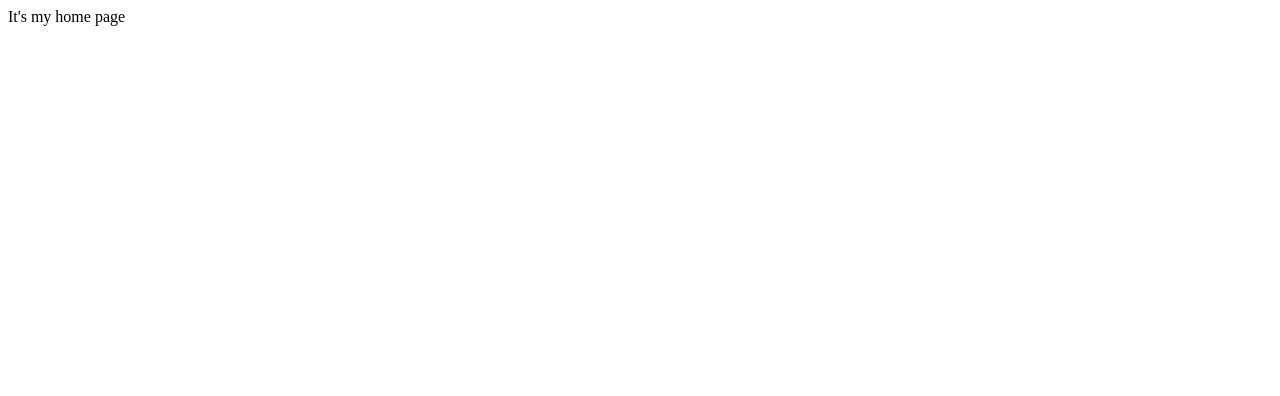
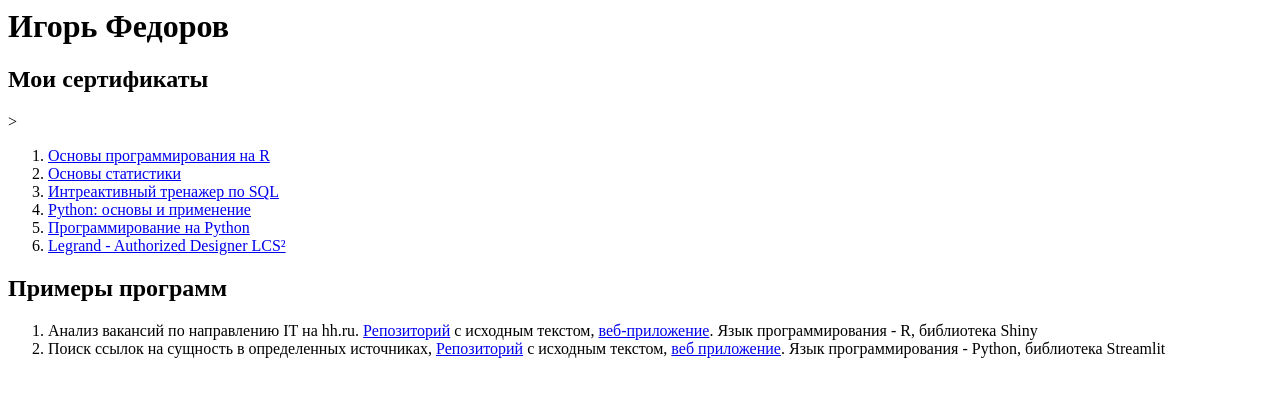
Before and after one commit to igo-git/igo-git.github.io, a plain HTML site: page index.html in a window 1280 px wide. Drawn offline with Linux system fonts and the light colour scheme.

Commit message:
Certificates and programs added

```diff
--- a/index.html
+++ b/index.html
@@ -3,5 +3,21 @@
 </head>
 
 <body>
-It's my home page
+<h1>Игорь Федоров</h1>
+<h2>Мои сертификаты</h2>>
+<ol>
+  <li><a href="https://stepik.org/cert/2025755">Основы программирования на R</a></li>
+  <li><a href="https://stepik.org/cert/2016309">Основы статистики</a></li>
+  <li><a href="https://stepik.org/cert/1996797">Интреактивный тренажер по SQL</a></li>
+  <li><a href="https://stepik.org/cert/1971231">Python: основы и применение</a></li>
+  <li><a href="https://stepik.org/cert/1783819">Программирование на Python</a></li>
+  <li><a href="/data/legrand_fedorov.jpg">Legrand - Authorized Designer LCS&sup2;</a></li>
+</ol>
+<h2>Примеры программ</h2>
+<ol>
+  <li>Анализ вакансий по направлению IT на hh.ru. <a href = "https://github.com/igo-git/hh-shiny-app">Репозиторий</a> с исходным текстом,
+      <a href="https://igo-shiny.shinyapps.io/hh-shiny-app">веб-приложение</a>. Язык программирования - R, библиотека Shiny</li>
+  <li>Поиск ссылок на сущность в определенных источниках, <a href="https://github.com/igo-git/igo-search">Репозиторий</a> с исходным текстом,
+      <a href="https://igo-search.streamlit.app">веб приложение</a>. Язык программирования - Python, библиотека Streamlit</li>
+</ol>
 </body>
```
Also changed, not shown: data/legrand_fedorov.jpg (added).
